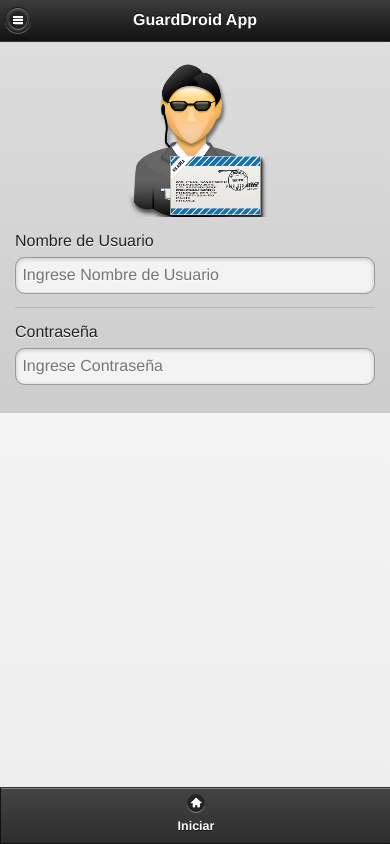
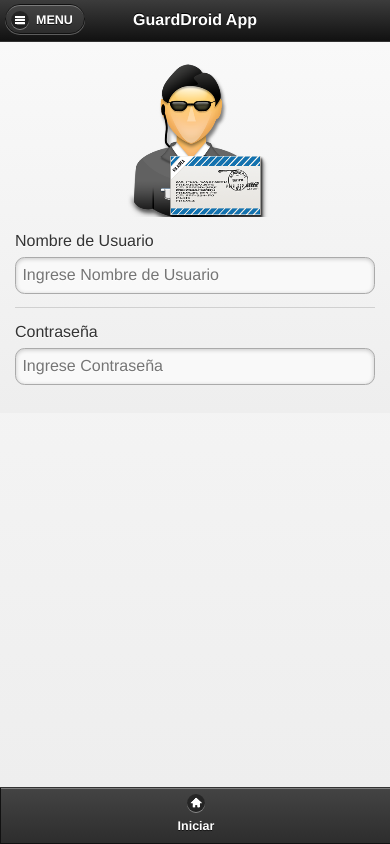
Before and after one commit to emersonhv/GuardDroidApp, a plain HTML site: page index.html in a window 390 px wide. Drawn offline with Linux system fonts and the light colour scheme; some packages are replaced by stand-ins of ours.

Commit message:
Commit #3

```diff
--- a/index.html
+++ b/index.html
@@ -67,10 +67,11 @@
 			    </ul>
 			</div><!-- /panel -->
 			<div data-role="header" data-position="fixed">
-				<a href="#mypanel" data-theme="a" data-icon="bars" data-shadow="true" data-iconpos="notext">MENU</a>
+				<!-- data-iconpos="notext" -->
+				<a href="#mypanel" data-theme="a" data-icon="bars" data-shadow="true">MENU</a>
 				<h1 class="ui-title" aria-level="1">GuardDroid App</h1>
 			</div>
-			<div data-role="content" data-theme="b" style="max-height:100%;">
+			<div data-role="content" data-theme="c">
 				<div class="ui-grid-a my-breakpoint">
 				    <div class="ui-block-a">
 				    	<div id="logo"></div>
@@ -107,7 +108,7 @@
 		</div>
 		<div data-role="page" id="second-page">
 			<div data-role="header" data-position="fixed">
-				<a href="#firts-page" data-theme="b" data-icon="back" data-transition="flip">Back</a>
+				<a href="#firts-page" data-theme="b" data-icon="back" data-transition="slide">Back</a>
 				<h1 class="ui-title" aria-level="1">GuardDroid App</h1>
 			</div>
 			<div data-role="content" data-theme="b" style="height: 350px;">
```
